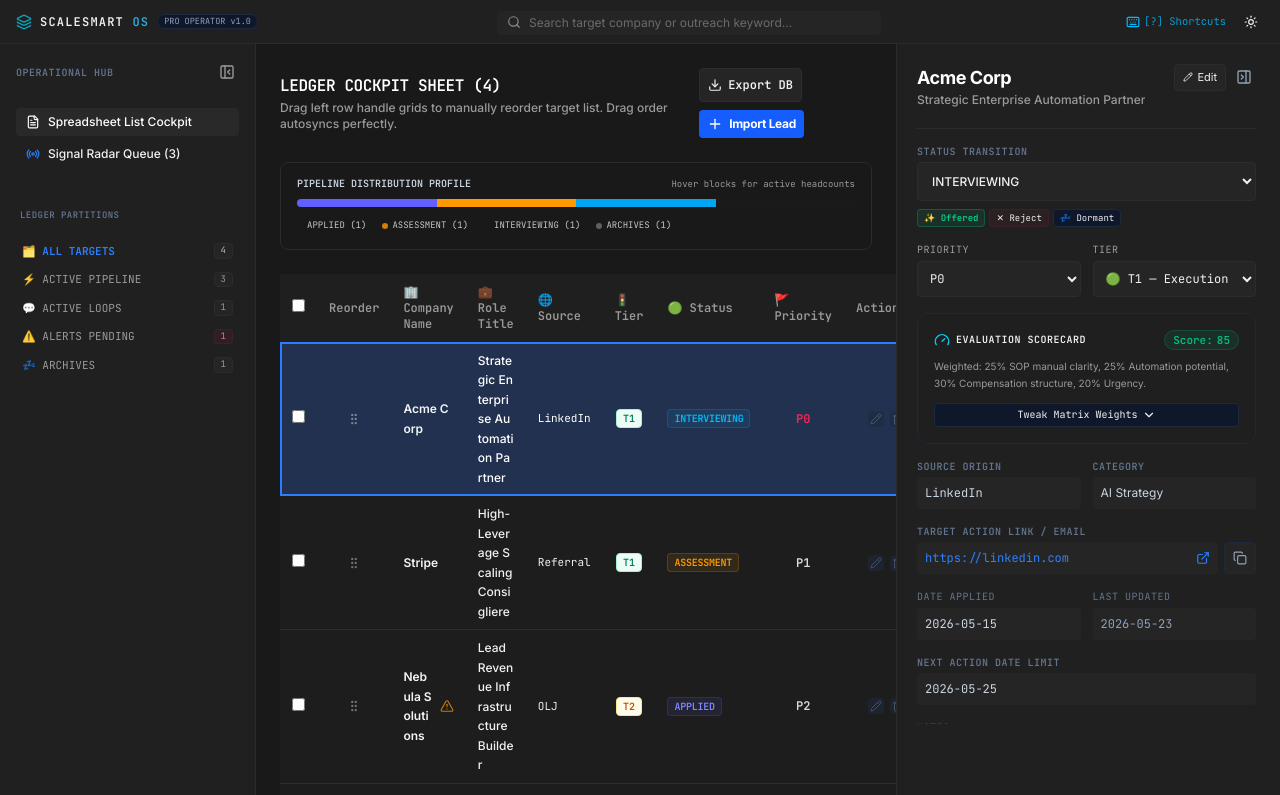
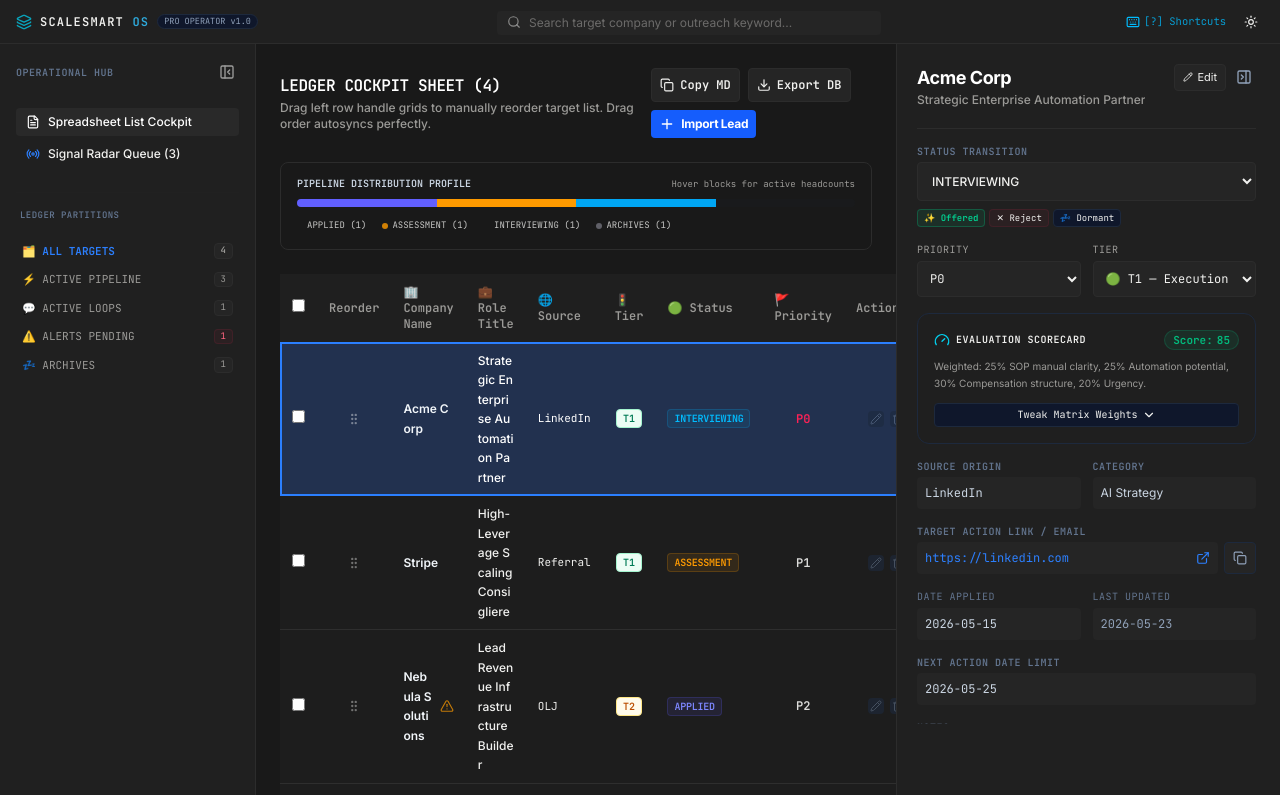
Before and after one commit to johnwesleyquintero/scalesmart-opportunity-os, a React (Vite) app: page / in a window 1280 px wide. Shown: the top 795 px of the page. Built offline with nearby package versions, Linux system fonts and the light colour scheme.

Commit message:
feat: add Markdown table export for opportunities
Implement a copy-to-clipboard function that formats selected or visible opportunities into a Markdown table for quick external documentation.

```diff
--- a/src/App.tsx
+++ b/src/App.tsx
@@ -4,7 +4,8 @@ import {
   Plus, X, Trash, FileText, Check, AlertTriangle, ExternalLink,
   Radio, Database, Code, RefreshCw, Send, CheckCircle2, Info, Layers, Download,
   Sun, Moon, GripVertical, Search, Pencil,
-  PanelLeftClose, PanelLeftOpen, PanelRightClose, PanelRightOpen, Keyboard, HelpCircle
+  PanelLeftClose, PanelLeftOpen, PanelRightClose, PanelRightOpen, Keyboard, HelpCircle,
+  Copy
 } from "lucide-react";
 import { AnimatePresence, motion } from "motion/react";
 import {
@@ -577,6 +578,46 @@ export default function App() {
     link.click();
     document.body.removeChild(link);
     setToast({ message: "Ledger spreadsheet exported as standard CSV. Ready for direct copy paste imports!", type: "success" });
+  };
+
+  // Copy spreadsheet contents directly as a pristine formatted Markdown table
+  const handleCopyMarkdown = async () => {
+    const targets = selectedRowIds.length > 0
+      ? opportunities.filter(o => selectedRowIds.includes(o.id))
+      : sorted;
+
+    if (targets.length === 0) {
+      setToast({ message: "No targeting leads available to copy as Markdown.", type: "error" });
+      return;
+    }
+
+    let mdContent = "| 🏢 Company Name | 💼 Role Title | 🟢 Tier | 🎯 Priority | 📈 Status | 📊 WesBI Score | 🌐 Source | 📅 Applied | 🔗 Action Link |\n";
+    mdContent += "| :--- | :--- | :---: | :---: | :---: | :---: | :---: | :---: | :--- |\n";
+
+    targets.forEach((o) => {
+      const company = o.companyName || "—";
+      const role = o.roleTitle || "—";
+      const tier = o.tier || "—";
+      const status = o.status || "—";
+      const priority = o.priority || "—";
+      const score = o.score !== undefined ? `${o.score}/100` : "—";
+      const sourceName = o.source || "—";
+      const dateApplied = o.dateApplied || "—";
+      const linkStr = o.link ? `[Link](${o.link})` : "—";
+
+      mdContent += `| **${company}** | ${role} | ${tier} | ${priority} | ${status} | ${score} | ${sourceName} | ${dateApplied} | ${linkStr} |\n`;
+    });
+
+    try {
+      await navigator.clipboard.writeText(mdContent);
+      setToast({
+        message: `Successfully copied ${targets.length} lead(s) as a Markdown table to clipboard!`,
+        type: "success"
+      });
+    } catch (err: any) {
+      console.error("Markdown copy failed:", err);
+      setToast({ message: "Failed to write markdown table to clipboard.", type: "error" });
+    }
   };
 
   // Compute stats totals
@@ -945,6 +986,22 @@ export default function App() {
                   </div>
 
                   <div className="flex flex-wrap gap-2">
+                    <button
+                      onClick={handleCopyMarkdown}
+                      className={`p-2 rounded text-xs font-mono font-bold flex items-center gap-1.5 transition border ${
+                        selectedRowIds.length > 0
+                          ? "bg-[#252525] text-cyan-450 border-cyan-400/30 dark:bg-slate-900/80 dark:text-cyan-400 dark:border-cyan-500/20"
+                          : theme.bgButtonSec
+                      }`}
+                      title={
+                        selectedRowIds.length > 0
+                          ? `Copy ${selectedRowIds.length} selected lead(s) as a Markdown table`
+                          : "Copy entire visible list as a Markdown table"
+                      }
+                    >
+                      <Copy className={`w-3.5 h-3.5 ${selectedRowIds.length > 0 ? "text-cyan-400 animate-pulse" : ""}`} />
+                      Copy MD {selectedRowIds.length > 0 && `(${selectedRowIds.length})`}
+                    </button>
                     <button
                       onClick={handleExportCSV}
                       className={`p-2 rounded text-xs font-mono font-bold flex items-center gap-1.5 transition border ${theme.bgButtonSec}`}
@@ -1378,6 +1435,14 @@ export default function App() {
                         </select>
 
                         <button
+                          onClick={handleCopyMarkdown}
+                          className="px-2.5 py-1 bg-cyan-600 hover:bg-cyan-500 text-white rounded text-[10.5px] font-bold font-sans transition flex items-center gap-1.5 cursor-pointer"
+                          title="Generate and copy a Markdown table of all selected leads"
+                        >
+                          <Copy className="w-3.5 h-3.5" /> Copy MD
+                        </button>
+
+                        <button
                           onClick={handleBulkDelete}
                           className="px-2.5 py-1 bg-red-600 hover:bg-red-500 text-white rounded text-[10.5px] font-bold font-sans transition flex items-center gap-1 cursor-pointer"
                         >
```
